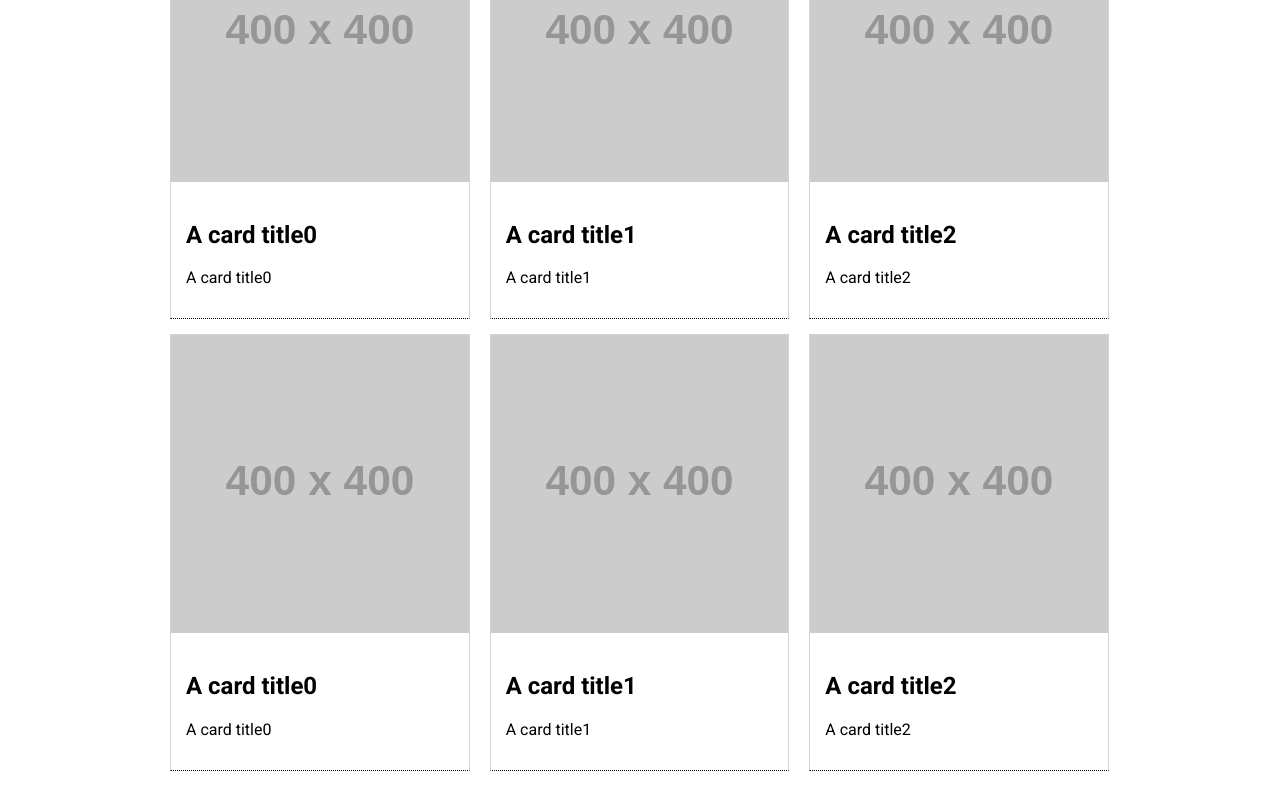
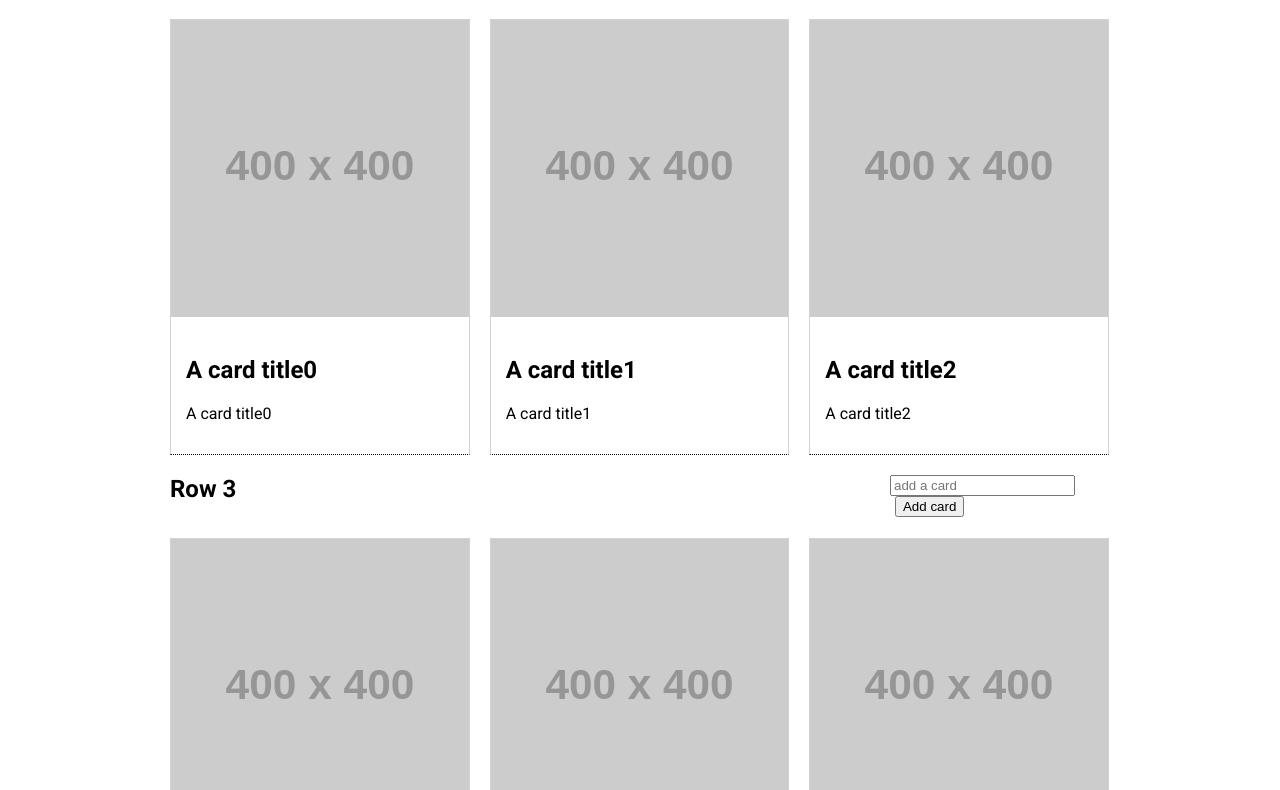
Before and after one commit to ricmclaughlin/public-thinkful, a React app in the folder react-001v2/react-trello/: page / in a window 1280 px wide. Shown: the part 686-1476 px from the top of the page. Built offline with nearby package versions, Linux system fonts and the light colour scheme; placeholder pictures from the web are drawn by us.

Commit message:
react-001v2/assignment/1.1.5

```diff
--- a/react-001v2/react-trello/css/float-grid.css
+++ b/react-001v2/react-trello/css/float-grid.css
@@ -32,7 +32,7 @@
   clear: both;
 }
 
-.col-3, .col-4, .col-6, .col-12 {
+.col-3, .col-4, .col-6, .col-12, .col-3l {
   float: left;
 
   /* Gutters:
@@ -46,7 +46,7 @@
 }
 
 /* Mobile defaults */
-.col-3, .col-4, .col-6, .col-12 {
+.col-3, .col-4, .col-6, .col-12, .ol-3l {
   width: 100%;
 }
 
@@ -56,6 +56,10 @@
   /* 3 columns, 3/12 in % */
   .col-3 {
     width: 25%;
+  }
+
+  .col-3l {
+    width: 75%;
   }
 
   /* 4 columns */
--- a/react-001v2/react-trello/css/index.css
+++ b/react-001v2/react-trello/css/index.css
@@ -51,12 +51,27 @@ header h5 {
     text-align: center;
     border-radius: 6px;
     padding: 5px 0;
-
-    /* Position the tooltip */
     position: absolute;
     z-index: 1;
 }
 
 .tooltip:hover .tooltiptext {
-    visibility: visible;
+  visibility: visible;
 }
+
+.row-header {
+  display: inline-block;
+}
+
+.row-header-form {
+  display: inline-block;
+  margin-top: 20px;
+}
+
+.row-header-form button {
+  margin-left: 5px;
+}
+
+.row-header-form input[type=text] {
+
+}
--- a/react-001v2/react-trello/js/components/list.js
+++ b/react-001v2/react-trello/js/components/list.js
@@ -3,16 +3,81 @@ import ReactDOM from 'react-dom';
 
 import Card from './card';
 
-export default function List(props) {
+// export default function List(props) {
+//   let cardsHTML = [];
+
+//   for (var i = 0; i < 3; i++) {
+//     cardsHTML.push(<div className="col-4" key={i}><Card key={i} rowTitle={props.rowTitle} text={props.cards[i].text + i} description={props.cards[i].text + i}/></div>);
+//   }
+
+//   return (
+//     <row key={props.id}>
+//       <div className="row">
+//         <div className="col-3l">
+//           <h2 className="row-header">{props.rowTitle}</h2>
+//         </div>
+//         <div className="col-3">
+//           <form className="row-header-form">
+//             <input type="text" placeholder="add a card"/>
+//             <button>Add card</button>
+//           </form>
+//         </div>
+//       </div>
+//       <div className="row">
+//         {cardsHTML}
+//       </div>
+//     </row>
+//   );
+// }
+
+export default class List extends React.Component {
+  constructor(props) {
+    super(props);
+    this.handleChange = this.handleChange.bind(this);
+    this.handleButtonClick = this.handleButtonClick.bind(this);
+    this.state = {cardText: ''};
+  }
+
+  handleButtonClick(event) {
+    event.preventDefault();
+    console.log(this.state.cardText);
+  }
+
+  handleChange(event) {
+    this.setState({cardText: event.target.value});
+  }
+
+  render() {
     let cardsHTML = [];
 
     for (var i = 0; i < 3; i++) {
-    cardsHTML.push(<div className="col-4" key={i}><Card key={i} rowTitle={props.rowTitle} text={props.cards[i].text + i} description={props.cards[i].text + i}/></div>);
+      cardsHTML.push(
+        <div className="col-4" key={i}>
+          <Card key={i}
+
+            rowTitle={this.props.rowTitle}
+            text={this.props.cards[i].text + i}
+            description={this.props.cards[i].text + i}/>
+        </div>);
     }
 
     return (
-    <div key={props.id} className="row">
+      <row key={this.props.id}>
+        <div className="row">
+          <div className="col-3l">
+            <h2 className="row-header">{this.props.rowTitle}</h2>
+          </div>
+          <div className="col-3">
+            <form className="row-header-form">
+              <input value={this.state.cardText} onChange={this.handleChange} type="text" placeholder="add a card"/>
+              <button onClick={this.handleButtonClick}>Add card</button>
+            </form>
+          </div>
+        </div>
+        <div className="row">
           {cardsHTML}
         </div>
+      </row>
     );
   }
+}
```
Lines whose indentation alone changed are shown as unchanged.
